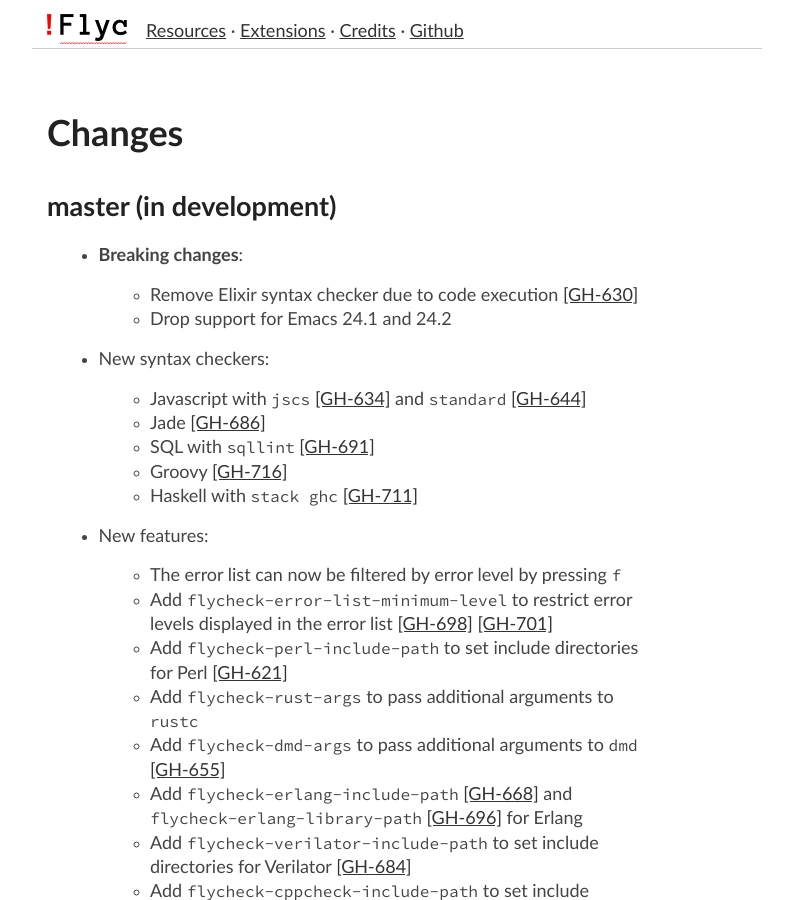
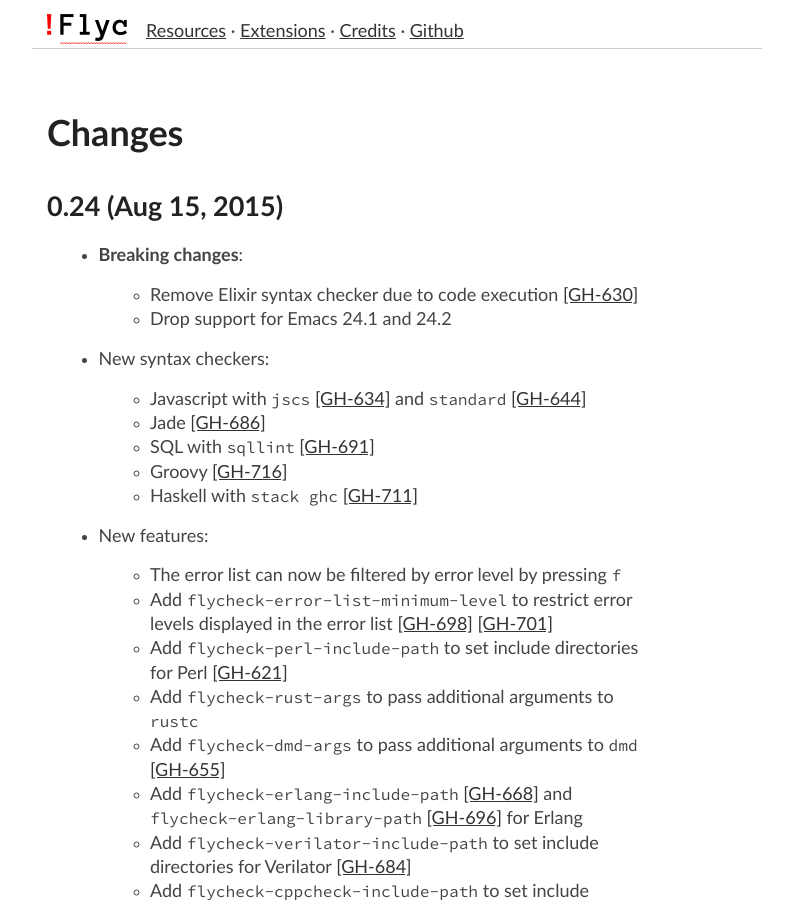
Before and after one commit to cmarqu/flycheck.github.io, a Jekyll site: the page built from changes.md, in a window 1280 px wide and 900 px high. Shown: the whole window, without its empty margins (243-1036 px from the left). Built offline with Jekyll 4.4.1, drawn with Linux system fonts in a browser that asks for light colours.

Commit message:
Update manual from flycheck/flycheck@e670cee

```diff
--- a/_includes/changes.md
+++ b/_includes/changes.md
@@ -1,5 +1,5 @@
-master (in development)
-=======================
+0.24 (Aug 15, 2015)
+===================
 
 - **Breaking changes**:
 
```
